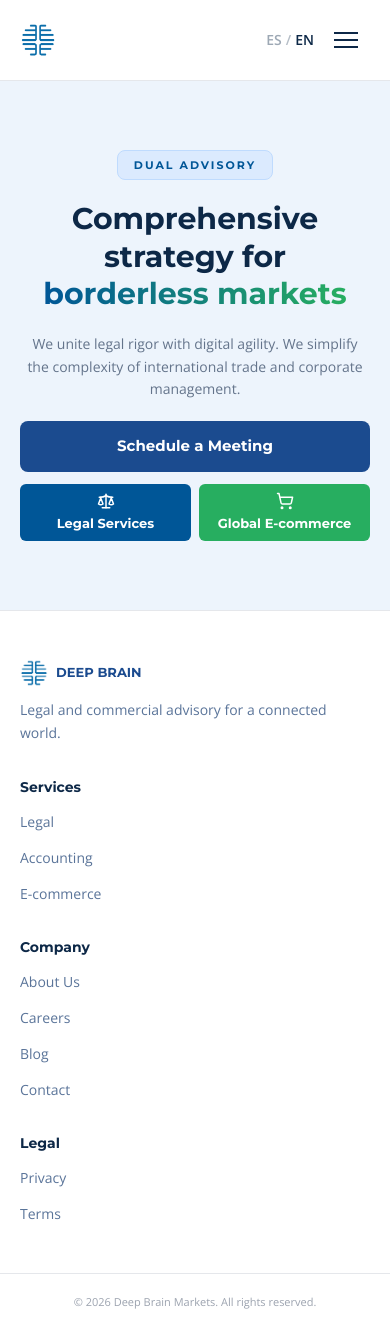
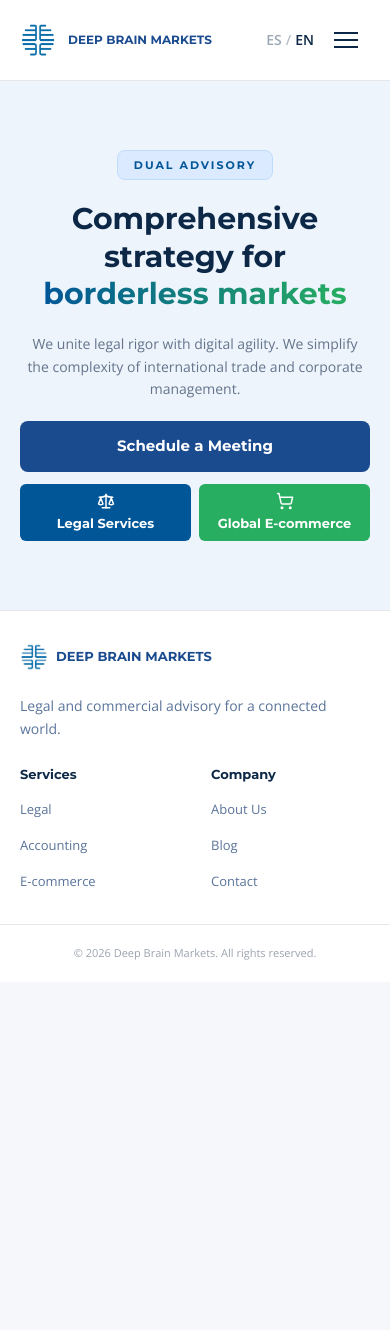
Before and after one commit to GCastilloDev/deep-brain-markets, a Next.js app in the folder web/: page /en in a window 390 px wide. After the commit the page ends 982 px from the top, so only its background shows below. Built offline with nearby package versions, Linux system fonts and the light colour scheme.

Commit message:
fix: mostrar nombre completo en navbar móvil y corregir footer móvil

```diff
--- a/web/components/layout/Footer.tsx
+++ b/web/components/layout/Footer.tsx
@@ -7,14 +7,13 @@ interface FooterProps {
 }
 
 /* Footer del sitio — server component
-   Desktop: 4 columnas (logo+tagline, servicios, empresa, legal)
-   Móvil: columna única con grid 2x2 para los links */
+   Móvil:   logo+nombre | tagline | 2 columnas (Servicios + Empresa) | copyright
+   Desktop: 4 columnas (logo+tagline, servicios, empresa, legal) */
 export default function Footer({ lang }: FooterProps) {
   const t = useTranslations("footer");
-  const tNav = useTranslations("nav");
 
-  /* Columnas de enlaces del footer */
-  const columns = [
+  /* Columnas visibles en móvil y desktop */
+  const mainColumns = [
     {
       title: t("services"),
       links: [
@@ -27,28 +26,75 @@ export default function Footer({ lang }: FooterProps) {
       title: t("company"),
       links: [
         { label: t("about"),   href: `/${lang}/nosotros` },
-        { label: t("careers"), href: `/${lang}/carreras` },
         { label: t("blog"),    href: `/${lang}/blog` },
         { label: t("contact"), href: `/${lang}/contacto` },
       ],
     },
-    {
-      title: t("legal_col"),
-      links: [
+  ];
+
+  /* Columna legal — solo visible en desktop */
+  const legalLinks = [
     { label: t("privacy"), href: `/${lang}/privacidad` },
     { label: t("terms"),   href: `/${lang}/terminos` },
-      ],
-    },
   ];
 
   return (
     <footer className="w-full bg-white border-t border-border">
+      <div className="px-5 md:px-20 py-8 md:py-12 max-w-[1440px] mx-auto">
 
-      {/* Contenido principal del footer */}
-      <div className="grid grid-cols-1 md:grid-cols-4 gap-8 px-5 md:px-20 py-12 max-w-[1440px] mx-auto">
+        {/* ── Layout móvil: vertical apilado ── */}
+        <div className="flex flex-col gap-6 md:hidden">
 
-        {/* Columna 1 — Logo y tagline */}
-        <div className="flex flex-col gap-3 md:col-span-1">
+          {/* Logo + nombre completo */}
+          <Link
+            href={`/${lang}`}
+            className="flex items-center gap-2"
+            aria-label="Deep Brain Markets — Inicio"
+          >
+            <div className="relative w-7 h-7 shrink-0">
+              <Image
+                src="/images/deep-brain-markets-logo.png"
+                alt="Logo Deep Brain Markets"
+                fill
+                className="object-contain"
+              />
+            </div>
+            <span className="font-title font-bold text-[13px] text-primary">
+              DEEP BRAIN MARKETS
+            </span>
+          </Link>
+
+          {/* Tagline */}
+          <p className="text-sm text-text-secondary leading-relaxed">
+            {t("tagline")}
+          </p>
+
+          {/* 2 columnas de links lado a lado */}
+          <div className="grid grid-cols-2 gap-8">
+            {mainColumns.map((col) => (
+              <div key={col.title} className="flex flex-col gap-3">
+                <h3 className="font-title font-bold text-[13px] text-text-primary">
+                  {col.title}
+                </h3>
+                <ul className="flex flex-col gap-3">
+                  {col.links.map((link) => (
+                    <li key={link.href}>
+                      <Link href={link.href} className="text-[13px] text-text-secondary hover:text-primary transition-colors">
+                        {link.label}
+                      </Link>
+                    </li>
+                  ))}
+                </ul>
+              </div>
+            ))}
+          </div>
+        </div>
+
+        {/* ── Layout desktop: 4 columnas en fila ── */}
+        <div className="hidden md:grid md:grid-cols-4 gap-8">
+
+          {/* Columna 1 — Logo abreviado + tagline */}
+          <div className="flex flex-col gap-3">
             <Link
               href={`/${lang}`}
               className="flex items-center gap-2"
@@ -71,8 +117,8 @@ export default function Footer({ lang }: FooterProps) {
             </p>
           </div>
 
-        {/* Columnas 2, 3 y 4 — Links de navegación */}
-        {columns.map((col) => (
+          {/* Columnas Servicios y Empresa */}
+          {mainColumns.map((col) => (
             <div key={col.title} className="flex flex-col gap-3">
               <h3 className="font-title font-bold text-sm text-text-primary">
                 {col.title}
@@ -80,10 +126,7 @@ export default function Footer({ lang }: FooterProps) {
               <ul className="flex flex-col gap-3">
                 {col.links.map((link) => (
                   <li key={link.href}>
-                  <Link
-                    href={link.href}
-                    className="text-sm text-text-secondary hover:text-primary transition-colors"
-                  >
+                    <Link href={link.href} className="text-sm text-text-secondary hover:text-primary transition-colors">
                       {link.label}
                     </Link>
                   </li>
@@ -91,11 +134,29 @@ export default function Footer({ lang }: FooterProps) {
               </ul>
             </div>
           ))}
+
+          {/* Columna Legal — solo desktop */}
+          <div className="flex flex-col gap-3">
+            <h3 className="font-title font-bold text-sm text-text-primary">
+              {t("legal_col")}
+            </h3>
+            <ul className="flex flex-col gap-3">
+              {legalLinks.map((link) => (
+                <li key={link.href}>
+                  <Link href={link.href} className="text-sm text-text-secondary hover:text-primary transition-colors">
+                    {link.label}
+                  </Link>
+                </li>
+              ))}
+            </ul>
+          </div>
+        </div>
+
       </div>
 
       {/* Barra inferior — copyright */}
       <div className="border-t border-border px-5 md:px-20 py-5">
-        <p className="text-center text-label text-placeholder">
+        <p className="text-center text-[11px] text-placeholder">
           © {new Date().getFullYear()} Deep Brain Markets. {t("rights")}
         </p>
       </div>
--- a/web/components/layout/Navbar.tsx
+++ b/web/components/layout/Navbar.tsx
@@ -43,7 +43,8 @@ export default function Navbar({ lang }: NavbarProps) {
               priority
             />
           </div>
-          <span className="font-title font-bold text-[18px] text-primary leading-none hidden sm:block">
+          {/* Nombre de marca — 12px en móvil, 18px en desktop, siempre visible */}
+          <span className="font-title font-bold text-[12px] sm:text-[18px] text-primary leading-none">
             DEEP BRAIN MARKETS
           </span>
         </Link>
```
Lines whose indentation alone changed are shown as unchanged.
